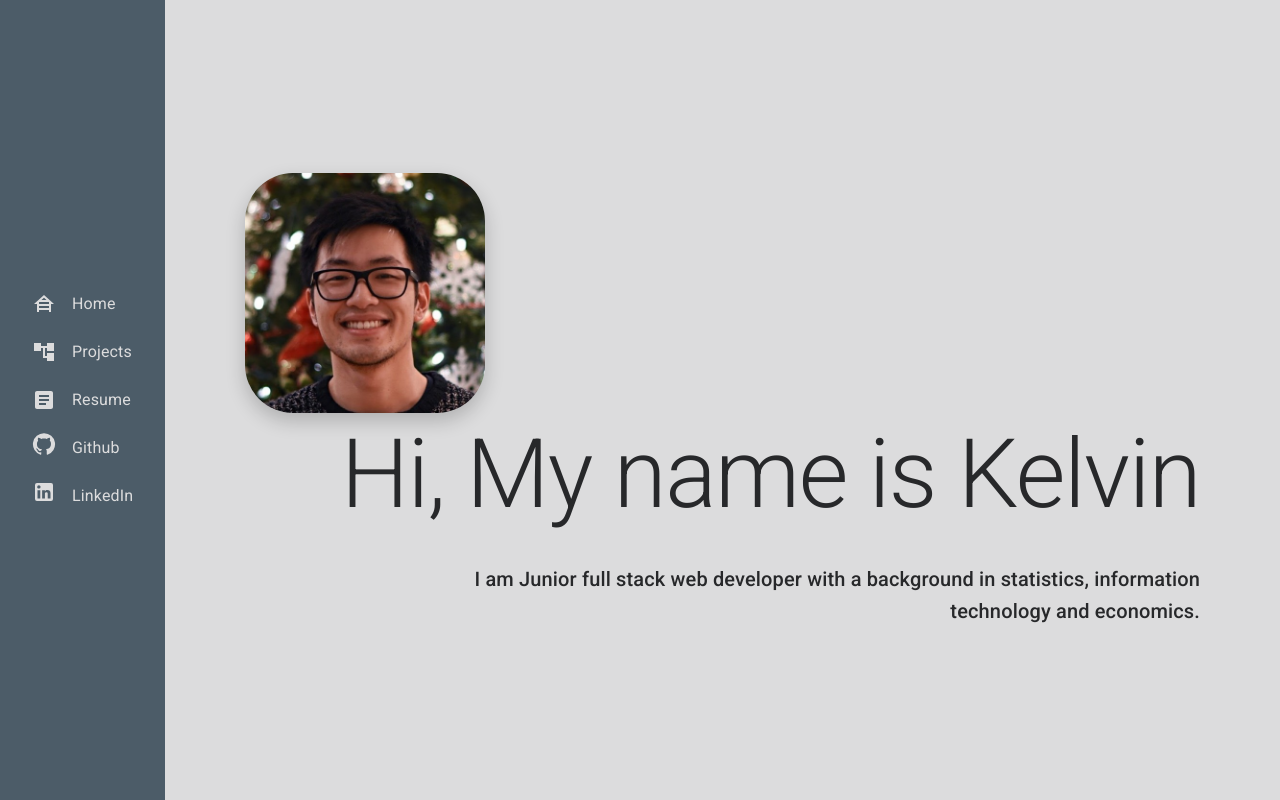
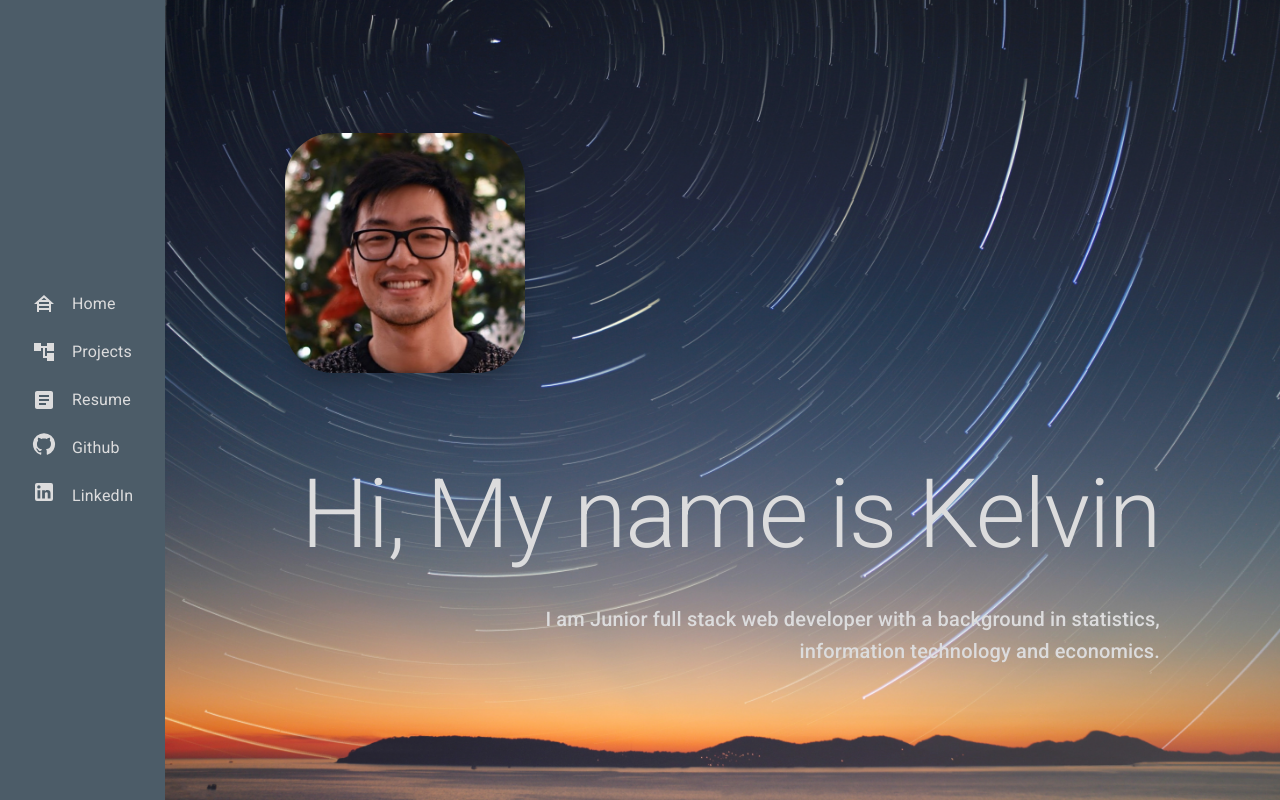
Before and after one commit to KKWChao/MyPortfolioV3, a React (Create React App) app: page / in a window 1280 px wide. Built offline with nearby package versions, Linux system fonts and the light colour scheme.

Commit message:
added home background image

```diff
--- a/src/components/Home/index.jsx
+++ b/src/components/Home/index.jsx
@@ -1,5 +1,6 @@
-import { Box, Typography } from "@mui/material";
+import { Box, Paper, Typography } from "@mui/material";
 import { AnimatedDiv } from "../reusables";
+import { theme } from "../../theme";
 
 function Home() {
   return (
@@ -7,9 +8,17 @@ function Home() {
       initial={{ opacity: 0 }}
       animate={{ opacity: 1 }}
       exit={{ opacity: 0 }}
-      sx={{ justifyContent: "" }}
+      sx={{
+        background: "inherit",
+        backgroundImage: "url(./assets/images/pexels-faik-akmd-1025469.jpg)",
+        width: "auto",
+        backgroundPosition: "center",
+        backgroundRepeat: 'no-repeat',
+        backgroundSize: "cover",
+      }}
     >
-      <Box align="left">
+      <Box sx={{}}>
+        <Box align="left" sx={{ padding: 5 }}>
           {/* add loading later */}
           <img
             src="./assets/Profile.jpg"
@@ -22,12 +31,13 @@ function Home() {
           />
         </Box>
 
-      <Box align="right">
+        <Box align="right" sx={{ padding: 5, color: theme.palette.text.light }}>
           <Typography variant="h1">Hi, My name is Kelvin</Typography>
           <Typography variant="h6" sx={{ width: "80%" }}>
-          I am Junior full stack web developer with a background in statistics,
-          information technology and economics.
+            I am Junior full stack web developer with a background in
+            statistics, information technology and economics.
           </Typography>
+        </Box>
       </Box>
 
       {/* <Button sx={{ margin: '2rem 0', color: 'black', backgroundColor: 'gray', width: '5rem'}}>Test</Button> */}
--- a/src/components/Projects/index.jsx
+++ b/src/components/Projects/index.jsx
@@ -81,6 +81,7 @@ function Projects() {
                 <Button
                   href={project.githubLink}
                   target="_blank"
+                  rel="noopener"
                   size="small"
                   sx={{
                     padding: "0.5rem 2rem",
@@ -93,6 +94,7 @@ function Projects() {
                 <Button
                   href={project.deployLink}
                   target="_blank"
+                  rel="noopener"
                   size="small"
                   sx={{
                     padding: "0.5rem 2rem",
--- a/src/components/SideDrawer/index.jsx
+++ b/src/components/SideDrawer/index.jsx
@@ -31,6 +31,7 @@ function index() {
           <ListItemButton
             href="https://github.com/KKWChao"
             target="_blank"
+            rel="noopener"
             sx={{ color: theme.palette.primary.main }}
           >
             <Box display="flex" gap="1rem">
@@ -43,6 +44,7 @@ function index() {
           <ListItemButton
             href="https://www.linkedin.com/in/kelvinkchao/"
             target="_blank"
+            rel="noopener"
             sx={{ color: theme.palette.primary.main }}
           >
             <Box display="flex" gap="1rem">
```
Also changed, not shown: public/assets/images/pexels-faik-akmd-1025469.jpg (added). Lines whose indentation alone changed are shown as unchanged.
